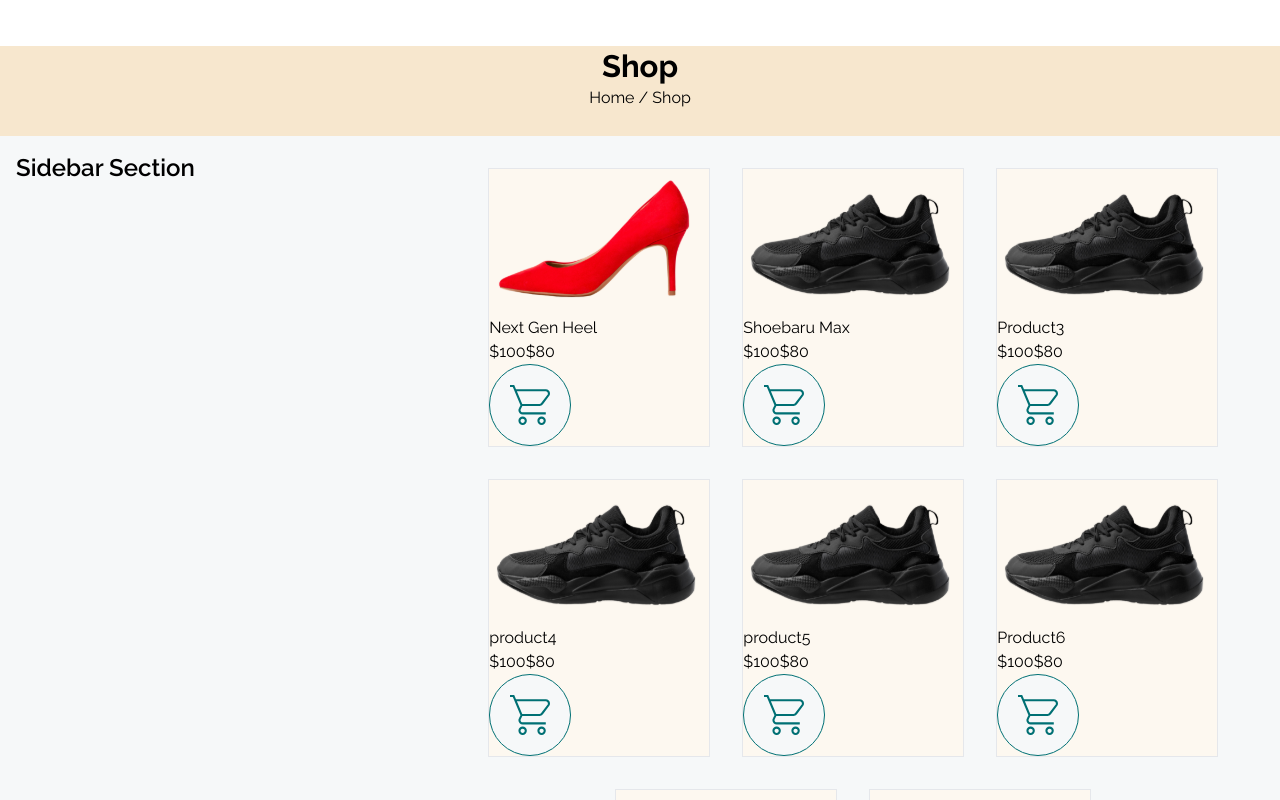
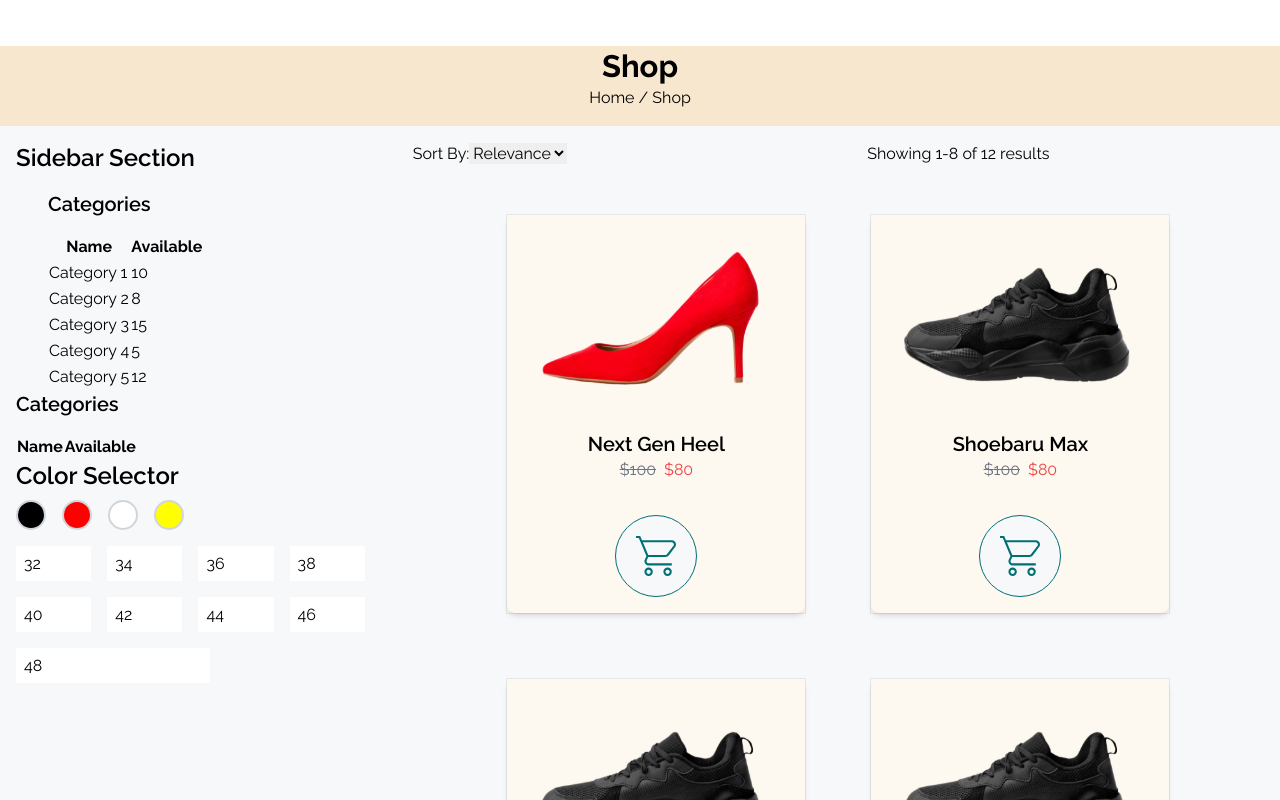
Before and after one commit to KBandipo/Alstride-E-commerce-Website, a React (Vite) app: page / in a window 1280 px wide. Shown: the top 800 px of the page. Built offline with nearby package versions, Linux system fonts and the light colour scheme.

Commit message:
Create SizeSelector and Colorselector files (#15)

```diff
--- /dev/null
+++ b/src/Pages/ProductDetailsPage/ColorSelector.jsx
@@ -0,0 +1,26 @@
+// ColorSelector.jsx
+
+import React, { useState } from 'react';
+
+function ColorSelector() {
+  const colors = [ 'black', 'red', 'white', 'yellow'];
+  const [selectedColor, setSelectedColor] = useState('');
+
+  return (
+    <div className="mb-4">
+      <h2 className="text-2xl font-semibold mb-2">Color Selector</h2>
+      <div className="flex items-center">
+        {colors.map((color) => (
+          <div
+            key={color}
+            className={`color-box mr-4 ${selectedColor === color ? 'border-2 border-blue-500' : 'border-2 border-gray-300'}`}
+            style={{ backgroundColor: color, width: '30px', height: '30px', borderRadius: '50%', cursor: 'pointer' }}
+            onClick={() => setSelectedColor(color)}
+          />
+        ))}
+      </div>
+    </div>
+  );
+}
+
+export default ColorSelector;
--- a/src/Pages/ProductDetailsPage/ProductCard.jsx
+++ b/src/Pages/ProductDetailsPage/ProductCard.jsx
@@ -5,27 +5,31 @@ function ProductCard({ id, name, image, price, discountPrice }) {
   const hasDiscount = discountPrice && discountPrice < price;
 
   return (
-    <div className='bg-[#FDF8F0] w-full border '>
+    <div className=" mx-4 my-4 relative w-[300px] h-[400px] bg-[#FDF8F0] border " >
     <Link to={`/product/${id}`}>
-        <div className=' '>
-          <img className='w-[220px] mx-auto' src={image} alt={name} />
-          <div>
-            <h2>{name}</h2>
-            <div>
+      <div className=" p-6 rounded-lg shadow-md h-full">
+        <img className="w-[330px]  object-cover mb-6" src={image} alt={name} />
+        <div className="text-center">
+          <h2 className="text-xl font-semibold">{name}</h2>
+          <div className="flex justify-center items-center">
             {hasDiscount && (
               <>
-                  <span>${price}</span>
-                  <span>${discountPrice}</span>
+                <span className="text-gray-500 line-through mr-2">${price}</span>
+                <span className="text-red-500">${discountPrice}</span>
               </>
             )}
-              {!hasDiscount && <span>${price}</span>}
+            {!hasDiscount && <span className="text-gray-600">${price}</span>}
           </div>
         </div>
       </div>
     </Link>
-      <div>
+    <div className='absolute bottom-0 left-0 right-0 p-4  flex justify-center items-center'>
       <Link to="/cart">
-          <img src="public/image/Carticon.svg" alt="Cart Icon" />
+        <img
+          src="public/image/Carticon.svg"
+          alt="Cart Icon"
+          className="w-[82px] h-[82px]  cursor-pointer"
+        />
       </Link>
     </div>
   </div>
--- a/src/Pages/ProductDetailsPage/ProductHome.jsx
+++ b/src/Pages/ProductDetailsPage/ProductHome.jsx
@@ -1,5 +1,8 @@
 import React, { useState } from 'react';
 import ProductCard from './ProductCard'; // Update with your actual path
+import SizeSelector from './SizeSelector';
+import ColorSelector from './ColorSelector';
+
 
 function ProductHome() {
   // Assume you have a list of products
@@ -13,8 +16,32 @@ function ProductHome() {
     { id: 7, name: 'product7', image: '/image/one-black-sneaker-shoe-isolated-white 2.svg', price: 100, discountPrice: 80 },
     { id: 8, name: 'Product8', image: '/image/one-black-sneaker-shoe-isolated-white 2.svg', price: 100, discountPrice: 80 },
     { id: 9, name: 'Product9', image: '/image/one-black-sneaker-shoe-isolated-white 2.svg', price: 100, discountPrice: 80 },
+    { id: 10, name: 'Product9', image: '/image/one-black-sneaker-shoe-isolated-white 2.svg', price: 100, discountPrice: 80 },
+    { id: 11, name: 'Product9', image: '/image/one-black-sneaker-shoe-isolated-white 2.svg', price: 100, discountPrice: 80 },
+    { id: 12, name: 'Product9', image: '/image/one-black-sneaker-shoe-isolated-white 2.svg', price: 100, discountPrice: 80 },
     // ... Add more products as needed
   ];
+
+
+
+
+  // Dummy data for categories (replace with your actual data)
+  const categories = [
+    { name: 'Category 1', available: 10 },
+    { name: 'Category 2', available: 8 },
+    { name: 'Category 3', available: 15 },
+    { name: 'Category 4', available: 5 },
+    { name: 'Category 5', available: 12 },
+  ];
+
+
+  const [sortBy, setSortBy] = useState('Relevance');
+  const handleSortChange = (e) => {
+    setSortBy(e.target.value);
+    // Perform sorting logic based on the selected option (you need to implement this)
+    // For example, you can update the products array based on the selected sorting option
+  };
+
 
   // Number of products per page
   const productsPerPage = 8;
@@ -43,23 +70,76 @@ function ProductHome() {
 
   return (
     <div>
-      <div className='bg-[#F7E7CE] w-full h-[90px] mt-[46px]'>
+      <div className='bg-[#F7E7CE] w-full h-[80px] mt-[46px]'>
         <h1 className='text-center text-[31px] font-bold leading-[40px]'>Shop</h1>
         <p className='text-center'>
         <a href='home'>Home</a> / <a href='/'>Shop</a>
         </p>
       </div>
 
+
     <div className="flex">
       {/* Sidebar on the left */}
-      <div className="w-1/3 bg-[#F6F8F9] p-4">
+      <div className="w-[31%] bg-[#F6F8F9] p-4">
         {/* Your content for the sidebar goes here */}
         <h2 className="text-2xl font-semibold mb-4">Sidebar Section</h2>
         {/* Add other components/content for the sidebar */}
+        {/* Categories section on the right */}
+      <div className="ml-8">
+        <h2 className="text-xl font-semibold mb-4">Categories</h2>
+        <table>
+          <thead>
+            <tr>
+              <th>Name</th>
+              <th>Available</th>
+            </tr>
+          </thead>
+          <tbody>
+            {categories.map((category, index) => (
+              <tr key={index}>
+                <td>{category.name}</td>
+                <td>{category.available}</td>
+              </tr>
+            ))}
+          </tbody>
+        </table>
+      </div>
+      <div>
+      <h2 className="text-xl font-semibold mb-4">Categories</h2>
+        <table>
+          <thead>
+            <tr>
+              <th>Name</th>
+              <th>Available</th>
+            </tr>
+          </thead>
+
+        </table>
+      </div>
+      <div className="">
+      <ColorSelector />
+        <SizeSelector />
+      </div>
+    </div>
+
+
+      {/* Product Cards on the right */}
+      <div className="w-[69%] bg-[#F6F8F9] p-4">
+      <div className="flex items-center gap-[300px] mb-4">
+        <div>
+          <label htmlFor="sortBy">Sort By:</label>
+          <select id="sortBy" value={sortBy} onChange={handleSortChange}>
+            <option value="Relevance">Relevance</option>
+            <option value="Color">Color</option>
+            <option value="Price">Price</option>
+          </select>
+        </div>
+        <div>
+          Showing {startIndex + 1}-
+          {startIndex + visibleProducts.length} of {products.length} results
+        </div>
       </div>
 
-      {/* Product Cards on the right */}
-      <div className="w-2/3 bg-[#F6F8F9] p-4">
         <div className="flex flex-wrap justify-center">
           {visibleProducts.map((product) => (
             <div key={product.id} className=" max-w-[calc(50% - 1rem)] mx-4 my-4">
@@ -83,7 +163,7 @@ function ProductHome() {
             <button
               key={page + 1}
               className={`mx-2 px-4 py-2 border ${
-                page + 1 === currentPage ? 'bg-gray-500 text-white' : 'bg-white text-gray-600'
+                page + 1 === currentPage ? 'bg-[#007074] text-white' : 'bg-white text-gray-600'
               }`}
               onClick={() => setCurrentPage(page + 1)}
             >
@@ -97,6 +177,8 @@ function ProductHome() {
       </div>
     </div>
     </div>
+
+
   );
 }
 
--- /dev/null
+++ b/src/Pages/ProductDetailsPage/SizeSelector.jsx
@@ -0,0 +1,53 @@
+// SizeSelector.jsx
+
+import React, { useState } from 'react';
+
+function SizeSelector() {
+  // Dummy data for illustration
+  const sizes = ['32', '34', '36', '38', '40', '42', '44', '46', '48'];
+
+  // State to track the selected size
+  const [selectedSize, setSelectedSize] = useState('');
+
+  return (
+    <div>
+      {/* First line */}
+      <div className="flex mb-4">
+        {sizes.slice(0, 4).map((size) => (
+          <div
+            key={size}
+            className={`size-box mr-4 ${selectedSize === size ? 'border-blue-500' : 'border-gray-300'}`}
+            onClick={() => setSelectedSize(size)}
+          >
+            <input type="text" value={size} readOnly className="w-full h-full p-2" />
+          </div>
+        ))}
+      </div>
+
+      {/* Second line */}
+      <div className="flex mb-4">
+        {sizes.slice(4, 8).map((size) => (
+          <div
+            key={size}
+            className={`size-box mr-4 ${selectedSize === size ? 'border-blue-500' : 'border-gray-300'}`}
+            onClick={() => setSelectedSize(size)}
+          >
+            <input type="text" value={size} readOnly className="w-full h-full p-2" />
+          </div>
+        ))}
+      </div>
+
+      {/* Third line */}
+      <div className="flex">
+        <div
+          className={`size-box ${selectedSize === sizes[8] ? 'border-blue-500' : 'border-gray-300'}`}
+          onClick={() => setSelectedSize(sizes[8])}
+        >
+          <input type="text" value={sizes[8]} readOnly className="w-full h-full p-2" />
+        </div>
+      </div>
+    </div>
+  );
+}
+
+export default SizeSelector;
```
Also changed, not shown: 1 other file (tests, documents, lock files or other folders). Lines whose indentation alone changed are shown as unchanged.
